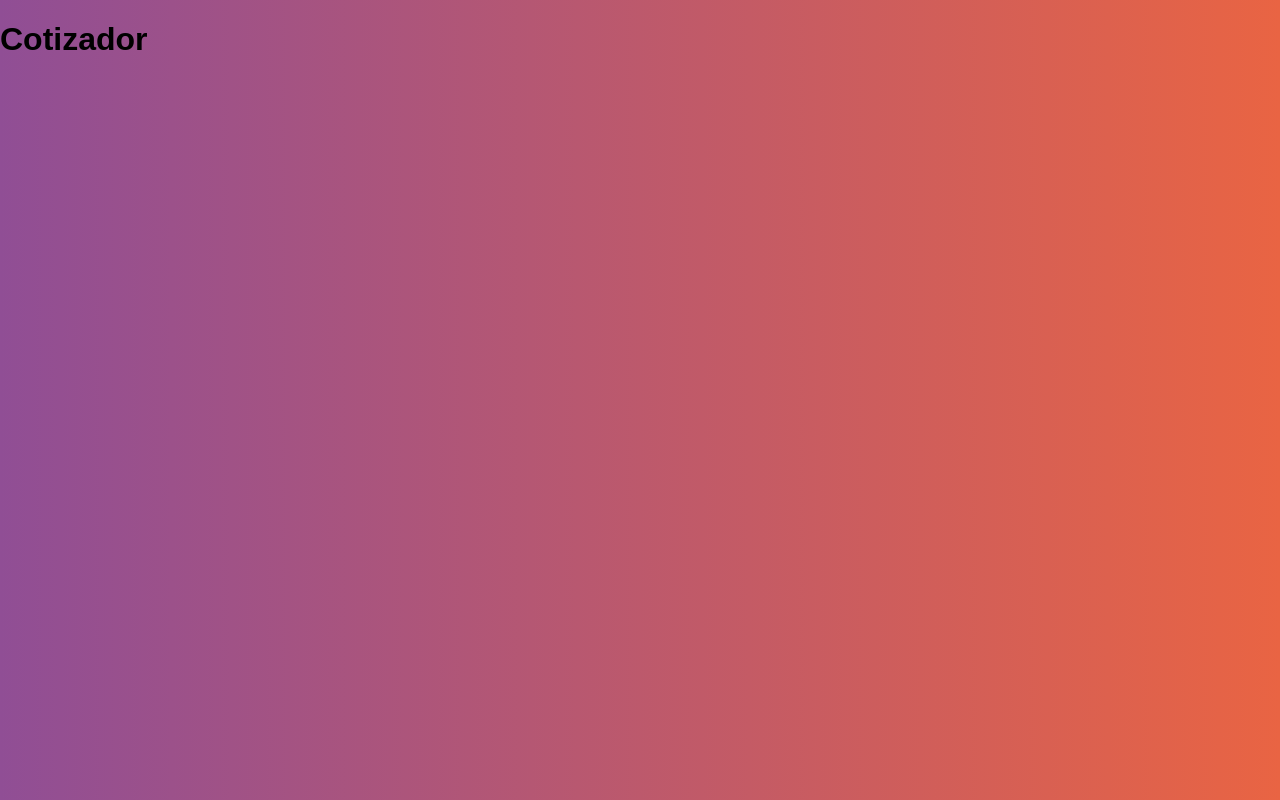
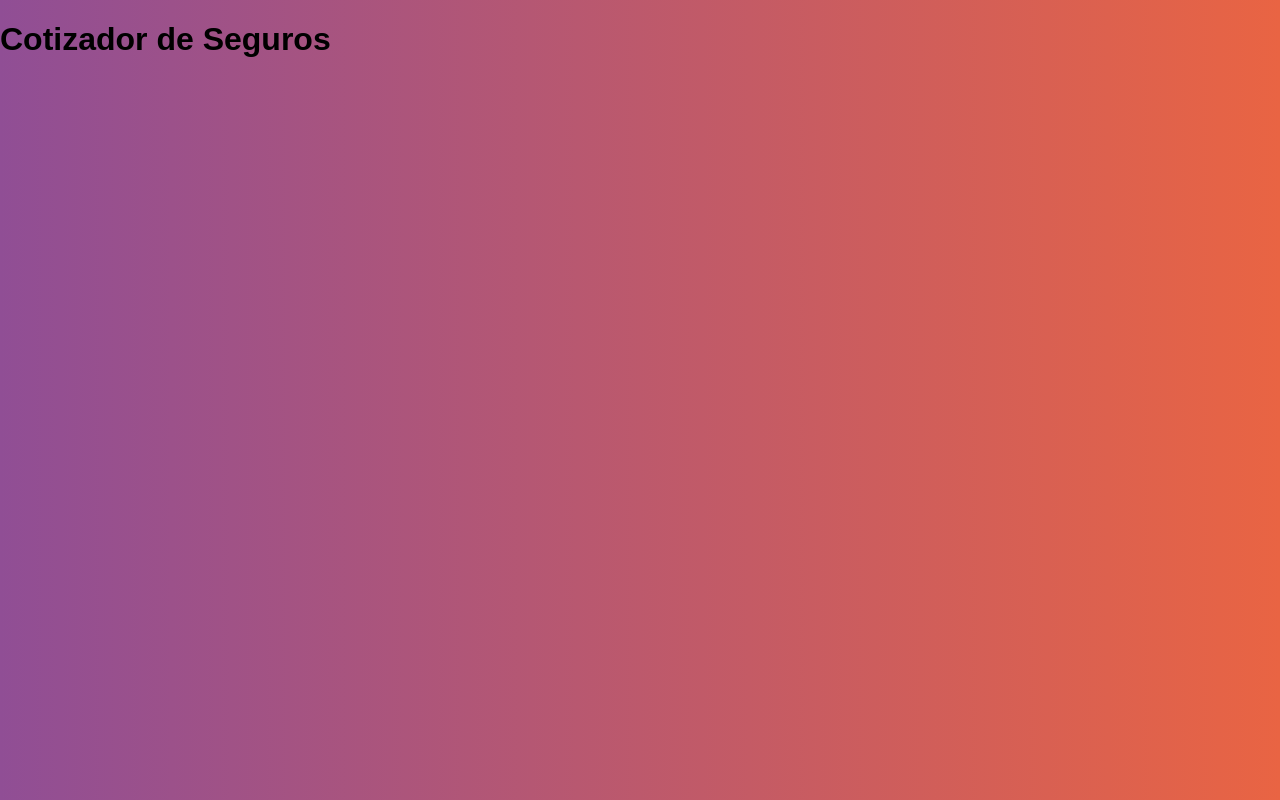
Before and after one commit to bryan2811/cotizador-seguro-autos-react, a React (Create React App) app: page / in a window 1280 px wide. Built offline with nearby package versions, Linux system fonts and the light colour scheme.

Commit message:
Creando el header

```diff
--- a/src/App.js
+++ b/src/App.js
@@ -1,8 +1,9 @@
 import React from 'react';
+import Header from './components/Header'
 
 function App() {
   return (
-    <h1>Cotizador</h1>
+    <Header titulo='Cotizador de Seguros'/>
   );
 }
 
--- /dev/null
+++ b/src/components/Header.js
@@ -0,0 +1,11 @@
+import React from 'react';
+
+const Header = ({ titulo }) => {
+    return (
+        <header>
+            <h1>{ titulo }</h1>
+        </header>
+     );
+}
+
+export default Header;
```
